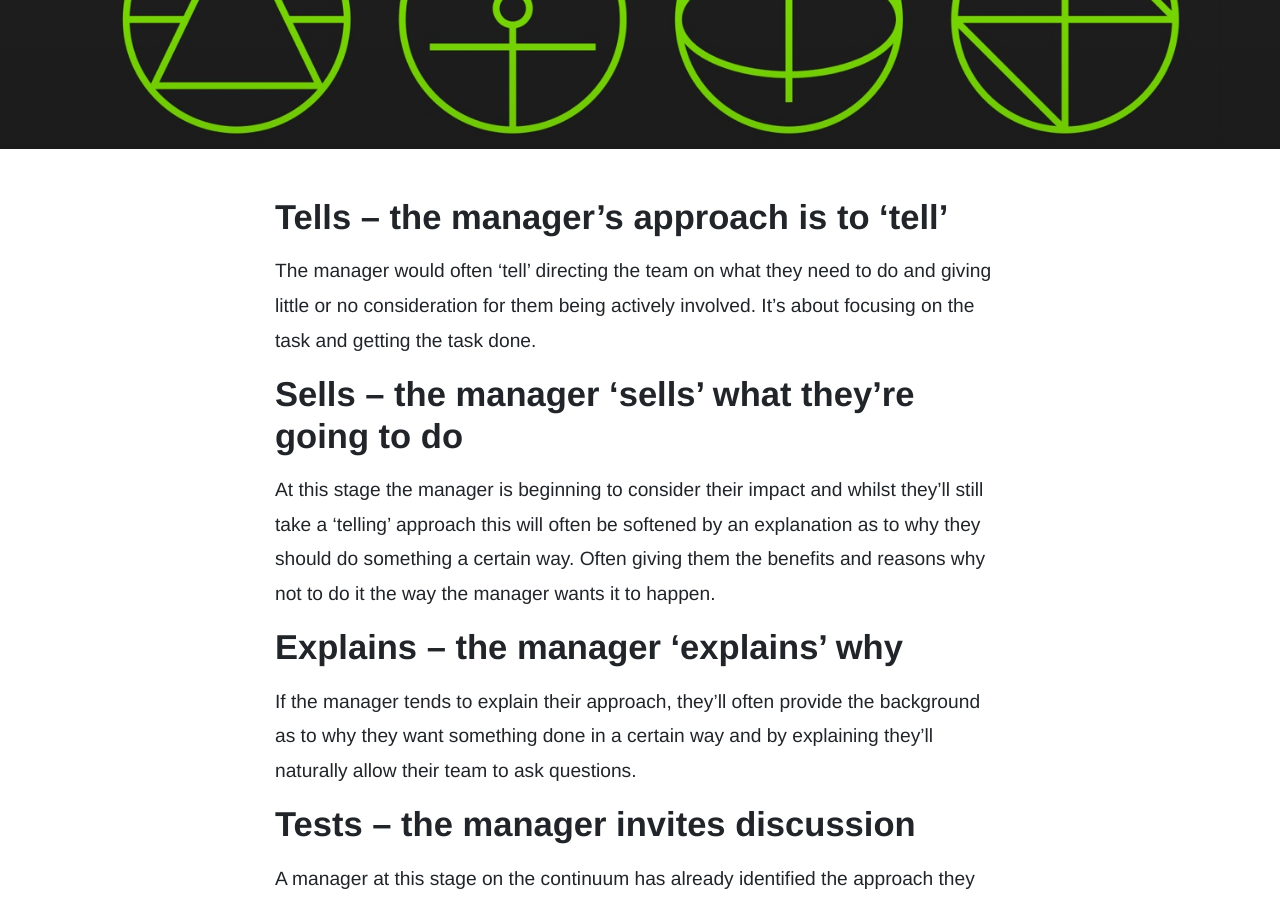
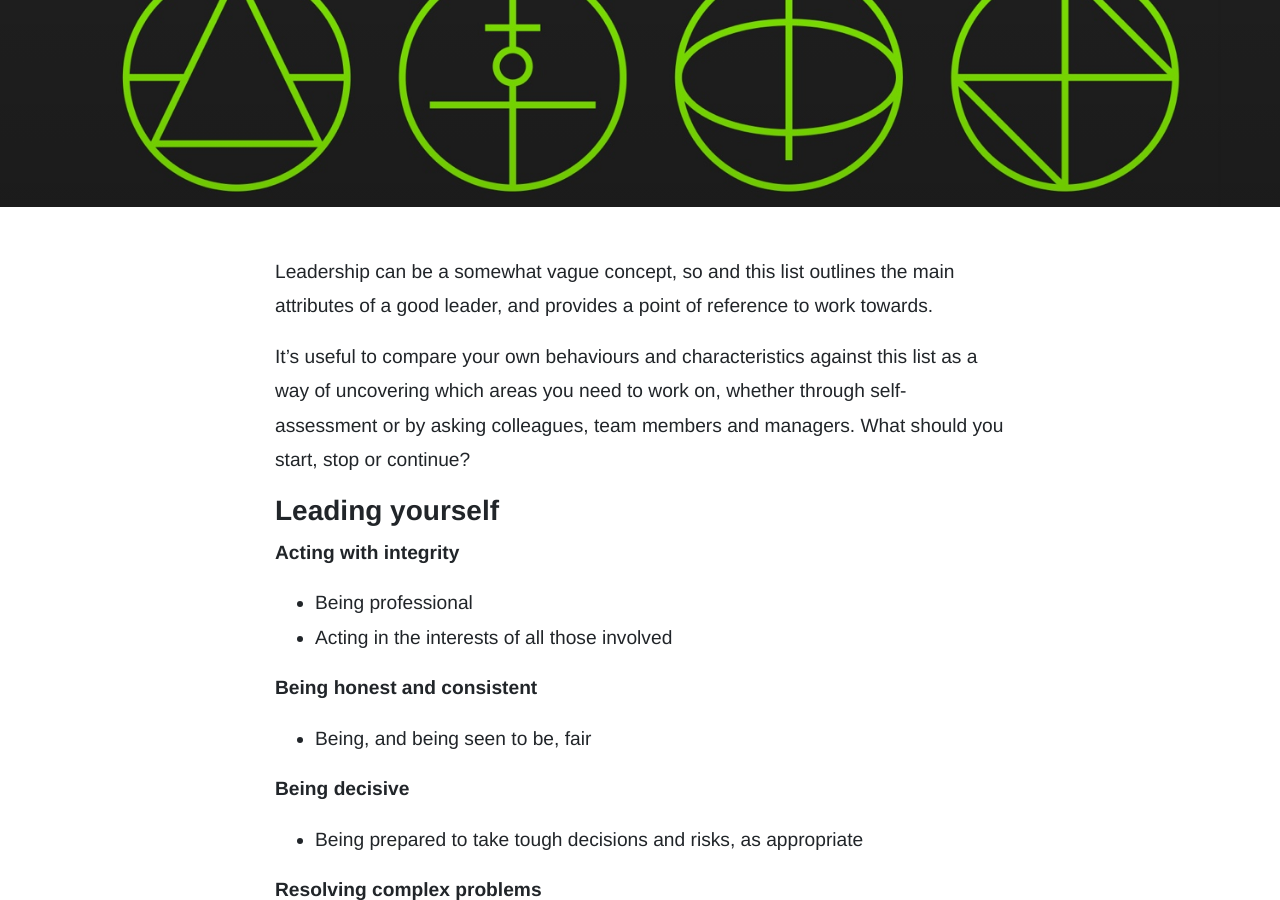
Before and after one commit to MattKevan/uxleaders, a Jekyll site: the page built from _articles/characteristics.md, in a window 1280 px wide and 900 px high, scrolled down 845 px. Built offline with Jekyll 4.4.1, drawn with Linux system fonts in a browser that asks for light colours; some web fonts are replaced; some of the changed text lies outside the part shown.

Commit message:
Update from Forestry.io Matt Kevan updated _articles/characteristics.md

```diff
--- a/_articles/characteristics.md
+++ b/_articles/characteristics.md
@@ -1,5 +1,5 @@
 ---
-title: The leadership characteristics
+title: The characteristics of effective leaders
 date: 2020-10-27 00:00:00
 layout: post
 tags:
@@ -7,29 +7,77 @@
 - Characteristics
 image: characteristics.jpg
 cover: banner.jpg
-description: This framework summarises the characteristics of effective leaders, focusing
+description: A summary of the traits and attributes of effective leaders, focusing
   on yourself, others and the organisation.
 author: Matt Kevan
 
 ---
-## Tells – the manager’s approach is to ‘tell’
-The manager would often ‘tell’ directing the team on what they need to do and giving little or no consideration for them being actively involved. It’s about focusing on the task and getting the task done.
+Leadership can be a somewhat vague concept, so and this list outlines the main attributes of a good leader, and provides a point of reference to work towards.
 
-## Sells – the manager ‘sells’ what they’re going to do
-At this stage the manager is beginning to consider their impact and whilst they’ll still take a ‘telling’ approach this will often be softened by an explanation as to why they should do something a certain way. Often giving them the benefits and reasons why not to do it the way the manager wants it to happen.
+It's useful to compare your own behaviours and characteristics against this list as a way of uncovering which areas you need to work on, whether through self-assessment or by asking colleagues, team members and managers. What should you start, stop or continue?
 
-## Explains – the manager ‘explains’ why
-If the manager tends to explain their approach, they’ll often provide the background as to why they want something done in a certain way and by explaining they’ll naturally allow their team to ask questions.
+### **Leading yourself**
 
+**Acting with integrity**
 
-## Tests – the manager invites discussion
-A manager at this stage on the continuum has already identified the approach they want to take but is aware that their team could influence it and would often ‘test’ out their ideas with the team. At this stage, the team will start to feel more involved and more motivated.
+* Being professional
+* Acting in the interests of all those involved
 
-## Selects – the leader starts to include the team
-At this stage you’ll start to see leadership behaviour becoming more apparent. Here the leader is working with their team, presenting them with situations or challenges and whilst they might guide them the purpose of this approach to generate discussion with the leader deciding on the final approach.
+**Being honest and consistent**
 
-## Consults – the leader starts to consult with their team
-The Leader in you is beginning to show, your empowering your team to work with you to look at challenges, to solve their own problems and make their own decisions. You will of course still set the boundaries to work within but your team will start to take ownership and accountability.
+* Being, and being seen to be, fair
 
-## Joins – the leader is working alongside their team
-As you join with your team you’ll find that they take responsibility. They’ll solve their own problems, they’ll work with you, not for you and will all be driving for the same desired result.
+**Being decisive**
+
+* Being prepared to take tough decisions and risks, as appropriate
+
+**Resolving complex problems**
+
+* Being creative in solving problems
+
+**Acting with integrity**
+
+* Being professional
+* Acting in the interests of all those involved
+
+### Leading and developing others
+
+**Enabling**
+
+* Empowering people in a way that motivates and develops them
+
+**Inspiring others**
+
+* Being able to inspire others
+* Being able to motivate others to achieve goals
+
+**Being accessible**
+
+* Being approachable and not ‘status-conscious’
+* Making time to discuss people’s problems
+
+**Encouraging change**
+
+* Being supportive to others in questioning traditional approaches and finding new ways to solve problems
+
+### Leading the organisation
+
+**Networking and achieving**
+
+* Building and maintaining useful networks
+* Achieving goals set
+
+**Supporting a developmental culture**
+
+* Being supportive when mistakes are made
+* Encouraging critical feedback about self and standards achieved Focusing effort
+* Being team oriented in problem-solving and decision-making
+
+**Building a shared vision**
+
+* Encouraging the team to contribute to the vision
+* Seeking commitment and enthusiasm
+
+**Facilitating change sensitively**
+
+* Considering the impact of change on a range of people.
```
